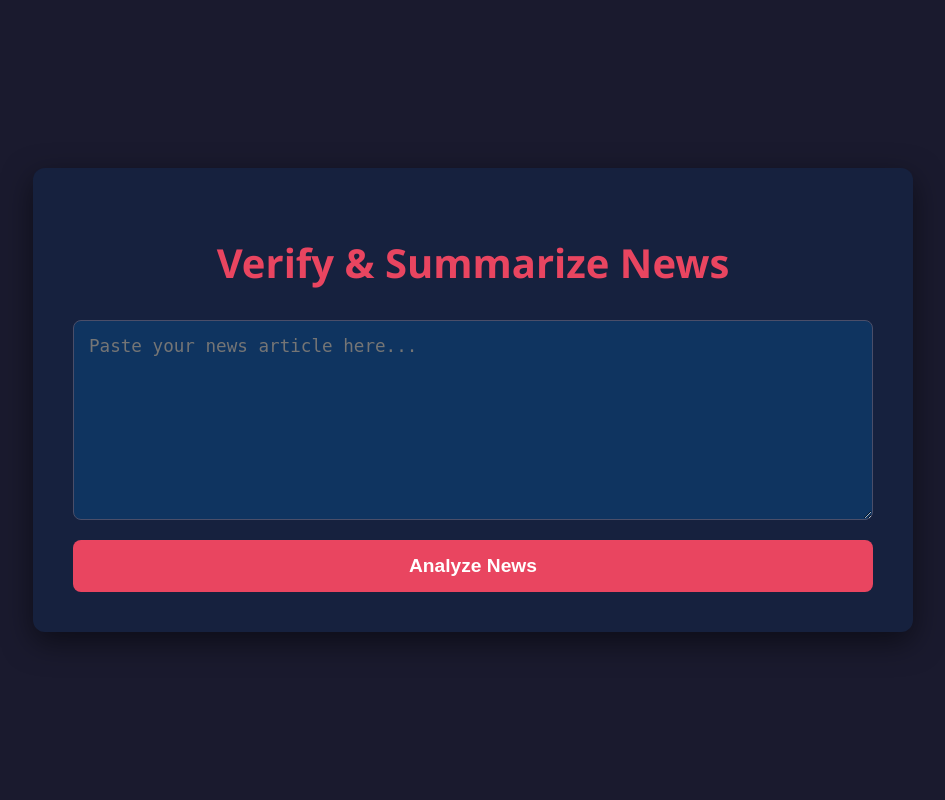
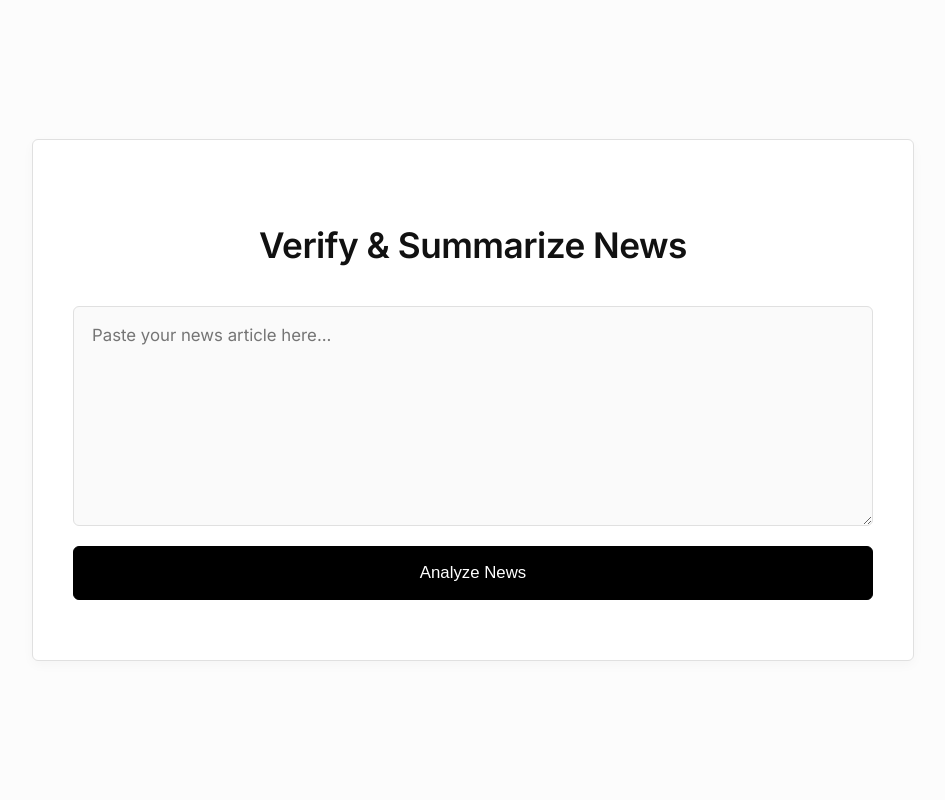
Before and after one commit to Kolejking/fake-news-detector-summarizer, a Flask app: page / in a window 1280 px wide. Shown: the whole page, without its empty margins (167-1112 px from the left). Run offline with Flask 3, Linux system fonts and the light colour scheme.

Commit message:
improved ui

```diff
--- a/main.py
+++ b/main.py
@@ -4,7 +4,7 @@ import pickle
 import numpy as np
 import pandas as pd
 import nltk
-from flask import Flask, render_template, request
+from flask import Flask, render_template, request, jsonify
 
 for dep in ['punkt', 'stopwords', 'wordnet', 'punkt_tab']:
     nltk.download(dep, quiet=True)
@@ -82,9 +82,13 @@ def index():
 @app.route("/predict", methods=["POST"])
 def predict():
     if request.method == "POST":
-        news_text = request.form.get("news_text", "")
+        if request.is_json:
+            news_text = request.json.get("news_text", "")
+        else:
+            news_text = request.form.get("news_text", "")
+
         if not news_text.strip():
-            return render_template("index.html", error="Please enter some text to analyze.")
+            return jsonify({"error": "Please enter some text to analyze."}), 400
 
         text_clean = "".join([char for char in news_text if char not in string.punctuation]).lower()
         tokens = text_clean.split()
@@ -114,7 +118,7 @@ def predict():
         if result["is_real"]:
             result["summary"] = summarize_long_text(news_text)
 
-        return render_template("index.html", result=result, original_text=news_text)
+        return jsonify({"result": result, "original_text": news_text})
 
 if __name__ == "__main__":
     load_models()
--- a/pyproject.toml
+++ b/pyproject.toml
@@ -11,5 +11,7 @@ dependencies = [
     "pandas",
     "numpy",
     "transformers",
-    "torch"
+    "torch",
+    "matplotlib>=3.10.8",
+    "seaborn>=0.13.2",
 ]
--- a/requirements.txt
+++ b/requirements.txt
@@ -5,3 +5,5 @@ pandas
 numpy
 transformers
 torch
+matplotlib
+seaborn
--- /dev/null
+++ b/static/script.js
@@ -0,0 +1,101 @@
+document.addEventListener("DOMContentLoaded", () => {
+    const form = document.getElementById("news-form");
+    const textarea = document.getElementById("news-text");
+    const submitBtn = document.getElementById("submit-btn");
+
+    const errorContainer = document.getElementById("error-container");
+    const loadingContainer = document.getElementById("loading");
+
+    const resultContainer = document.getElementById("result-container");
+    const confidenceBox = document.getElementById("confidence-box");
+    const summarySection = document.getElementById("summary-section");
+    const summaryBox = document.getElementById("summary-box");
+    const fakeWarning = document.getElementById("fake-warning");
+
+    form.addEventListener("submit", async (e) => {
+        e.preventDefault();
+
+        const newsText = textarea.value.trim();
+        if (!newsText) {
+            showError("Please enter some text to analyze.");
+            return;
+        }
+
+        // Reset UI
+        hideError();
+        hideResult();
+        showLoading();
+        submitBtn.disabled = true;
+
+        try {
+            const response = await fetch("/predict", {
+                method: "POST",
+                headers: {
+                    "Content-Type": "application/json"
+                },
+                body: JSON.stringify({ news_text: newsText })
+            });
+
+            const data = await response.json();
+
+            if (!response.ok) {
+                showError(data.error || "An error occurred during analysis.");
+                return;
+            }
+
+            renderResult(data.result);
+
+        } catch (error) {
+            console.error("Error:", error);
+            showError("Failed to connect to the server. Please try again.");
+        } finally {
+            hideLoading();
+            submitBtn.disabled = false;
+        }
+    });
+
+    function showError(message) {
+        errorContainer.textContent = message;
+        errorContainer.style.display = "block";
+    }
+
+    function hideError() {
+        errorContainer.style.display = "none";
+        errorContainer.textContent = "";
+    }
+
+    function showLoading() {
+        loadingContainer.style.display = "block";
+    }
+
+    function hideLoading() {
+        loadingContainer.style.display = "none";
+    }
+
+    function hideResult() {
+        resultContainer.style.display = "none";
+        summarySection.style.display = "none";
+        fakeWarning.style.display = "none";
+        resultContainer.className = "result-box";
+        confidenceBox.style.color = "";
+    }
+
+    function renderResult(result) {
+        resultContainer.style.display = "block";
+
+        if (result.is_real) {
+            resultContainer.classList.add("real-news");
+            confidenceBox.style.color = "var(--text-color)";
+            confidenceBox.textContent = `TRUE NEWS (Confidence: ${result.confidence}%)`;
+
+            summarySection.style.display = "block";
+            summaryBox.textContent = result.summary;
+        } else {
+            resultContainer.classList.add("fake-news");
+            confidenceBox.style.color = "#666";
+            confidenceBox.textContent = `FAKE NEWS DETECTED (Confidence: ${result.confidence}%)`;
+
+            fakeWarning.style.display = "block";
+        }
+    }
+});
--- a/static/styles.css
+++ b/static/styles.css
@@ -1,17 +1,18 @@
 :root {
-    --bg-color: #1a1a2e;
-    --container-bg: #16213e;
-    --text-color: #e94560;
-    --text-light: #fff;
-    --border-radius: 12px;
+    --bg-color: #fcfcfc;
+    --container-bg: #ffffff;
+    --text-color: #111111;
+    --border-color: #e0e0e0;
+    --border-radius: 6px;
+    --accent-color: #000000;
 }
 
 body {
-    font-family: 'Segoe UI', Tahoma, Geneva, Verdana, sans-serif;
+    font-family: 'Inter', -apple-system, BlinkMacSystemFont, 'Segoe UI', Roboto, Helvetica, Arial, sans-serif;
     margin: 0;
     padding: 0;
     background-color: var(--bg-color);
-    color: var(--text-light);
+    color: var(--text-color);
     display: flex;
     justify-content: center;
     align-items: center;
@@ -22,17 +23,20 @@ body {
     width: 100%;
     max-width: 800px;
     background: var(--container-bg);
-    padding: 40px;
+    padding: 60px 40px;
     border-radius: var(--border-radius);
-    box-shadow: 0 10px 30px rgba(0, 0, 0, 0.5);
+    border: 1px solid var(--border-color);
+    box-shadow: 0 4px 12px rgba(0, 0, 0, 0.03);
     margin: 20px;
 }
 
 h1 {
     color: var(--text-color);
     text-align: center;
-    font-size: 2.5rem;
-    margin-bottom: 30px;
+    font-size: 2.2rem;
+    font-weight: 600;
+    margin-bottom: 40px;
+    letter-spacing: -0.5px;
 }
 
 form {
@@ -43,77 +47,118 @@ form {
 
 textarea {
     width: 100%;
-    height: 200px;
-    padding: 15px;
-    border-radius: 8px;
-    border: 1px solid #4a4e69;
-    background: #0f3460;
-    color: #fff;
-    font-size: 1.1rem;
+    height: 220px;
+    padding: 18px;
+    border-radius: var(--border-radius);
+    border: 1px solid var(--border-color);
+    background: #fafafa;
+    color: var(--text-color);
+    font-size: 1.05rem;
+    font-family: inherit;
     resize: vertical;
     box-sizing: border-box;
+    transition: all 0.2s ease;
 }
 
 textarea:focus {
     outline: none;
-    border-color: var(--text-color);
-    box-shadow: 0 0 10px rgba(233, 69, 96, 0.5);
+    border-color: var(--accent-color);
+    background: #ffffff;
+    box-shadow: 0 0 0 1px var(--accent-color);
 }
 
 button {
-    padding: 15px;
-    background-color: var(--text-color);
+    padding: 16px;
+    background-color: var(--accent-color);
     color: #fff;
-    border: none;
-    border-radius: 8px;
-    font-size: 1.2rem;
-    font-weight: bold;
+    border: 1px solid var(--accent-color);
+    border-radius: var(--border-radius);
+    font-size: 1.05rem;
+    font-weight: 500;
     cursor: pointer;
-    transition: background 0.3s;
+    transition: all 0.2s ease;
 }
 
 button:hover {
-    background-color: #d83a56;
+    background-color: #fff;
+    color: var(--accent-color);
+}
+
+button:disabled {
+    background-color: #e0e0e0;
+    border-color: #e0e0e0;
+    color: #888;
+    cursor: not-allowed;
 }
 
 .error {
-    color: #ff4d4d;
-    background: rgba(255, 77, 77, 0.1);
+    color: #333;
+    background: #f8f8f8;
     padding: 15px;
-    border-radius: 8px;
+    border-radius: var(--border-radius);
+    border: 1px solid var(--border-color);
+    border-left: 4px solid #333;
     text-align: center;
-    margin-bottom: 20px;
+    margin-bottom: 24px;
+    font-weight: 500;
 }
 
 .result-box {
-    margin-top: 30px;
-    padding: 25px;
-    border-radius: 8px;
-    animation: fadeIn 0.5s ease-in;
+    margin-top: 40px;
+    padding: 30px;
+    border-radius: var(--border-radius);
+    border: 1px solid var(--border-color);
+    animation: fadeIn 0.4s ease-out;
+    background: #fafafa;
 }
 
 .real-news {
-    background: rgba(46, 204, 113, 0.1);
-    border: 1px solid #2ecc71;
+    border-top: 4px solid var(--accent-color);
 }
 
 .fake-news {
-    background: rgba(231, 76, 60, 0.1);
-    border: 1px solid #e74c3c;
+    border-top: 4px solid #888;
 }
 
 .confidence {
-    font-size: 1.2rem;
+    font-size: 1.15rem;
+    margin-bottom: 20px;
+    font-weight: 600;
+    text-transform: uppercase;
+    letter-spacing: 0.5px;
+}
+
+.summary-section h3 {
+    font-size: 1.1rem;
     margin-bottom: 15px;
-    font-weight: bold;
+    font-weight: 600;
 }
 
 .summary-box {
-    background: rgba(0, 0, 0, 0.2);
-    padding: 15px;
-    border-radius: 6px;
-    border-left: 4px solid var(--text-color);
+    background: #ffffff;
+    padding: 20px;
+    border-radius: var(--border-radius);
+    border: 1px solid var(--border-color);
+    line-height: 1.7;
+    color: #444;
+    font-size: 1.05rem;
+}
+
+#fake-warning p {
+    margin: 0;
+    color: #444;
+    font-style: italic;
+    font-size: 1.05rem;
     line-height: 1.6;
+}
+
+.loading-spinner {
+    text-align: center;
+    padding: 30px;
+    font-weight: 500;
+    color: #666;
+    font-style: italic;
+    margin-top: 20px;
 }
 
 @keyframes fadeIn {
--- a/templates/index.html
+++ b/templates/index.html
@@ -4,44 +4,36 @@
     <meta charset="UTF-8">
     <meta name="viewport" content="width=device-width, initial-scale=1.0">
     <title>Fake News Detector & Summarizer</title>
+    <link href="https://fonts.googleapis.com/css2?family=Inter:wght@400;500;600&display=swap" rel="stylesheet">
     <link rel="stylesheet" href="{{ url_for('static', filename='styles.css') }}">
+    <script src="{{ url_for('static', filename='script.js') }}" defer></script>
 </head>
 <body>
 
 <div class="container">
     <h1>Verify & Summarize News</h1>
 
-    {% if error %}
-    <div class="error">
-        {{ error }}
-    </div>
-    {% endif %}
+    <div id="error-container" class="error" style="display: none;"></div>
 
-    <form action="/predict" method="POST">
-        <textarea name="news_text" placeholder="Paste your news article here..." required>{{ original_text if original_text else '' }}</textarea>
-        <button type="submit">Analyze News</button>
+    <form id="news-form">
+        <textarea id="news-text" name="news_text" placeholder="Paste your news article here..." required></textarea>
+        <button type="submit" id="submit-btn">Analyze News</button>
     </form>
 
-    {% if result %}
-        {% if result.is_real %}
-            <div class="result-box real-news">
-                <div class="confidence" style="color: #2ecc71;">
-                    🟢 TRUE NEWS (Confidence: {{ result.confidence }}%)
-                </div>
-                <h3>Executive Summary:</h3>
-                <div class="summary-box">
-                    {{ result.summary }}
-                </div>
-            </div>
-        {% else %}
-            <div class="result-box fake-news">
-                <div class="confidence" style="color: #e74c3c;">
-                    🔴 FAKE NEWS DETECTED (Confidence: {{ result.confidence }}%)
-                </div>
-                <p>⚠️ This news appears to be misleading or entirely fabricated. Please check other reliable sources.</p>
-            </div>
-        {% endif %}
-    {% endif %}
+    <div id="loading" style="display: none;" class="loading-spinner">
+        Analyzing and summarizing... Please wait.
+    </div>
+
+    <div id="result-container" style="display: none;" class="result-box">
+        <div id="confidence-box" class="confidence"></div>
+        <div id="summary-section" style="display: none;">
+            <h3>Executive Summary:</h3>
+            <div id="summary-box" class="summary-box"></div>
+        </div>
+        <div id="fake-warning" style="display: none;">
+            <p>⚠️ This news appears to be misleading or entirely fabricated. Please check other reliable sources.</p>
+        </div>
+    </div>
 </div>
 
 </body>
```
Also changed, not shown: 3 other files.
